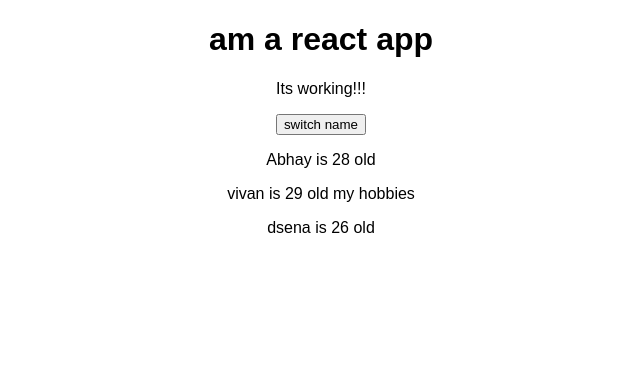
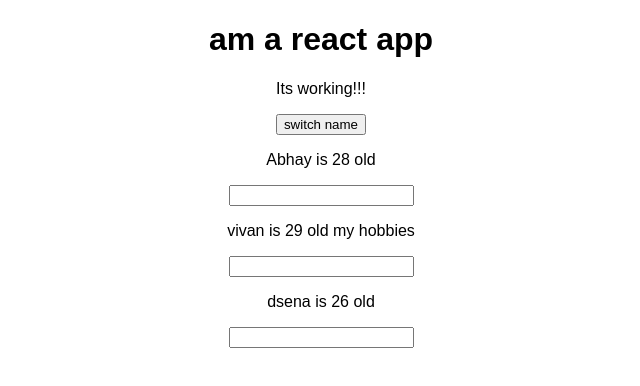
Before and after one commit to Megha-Niharika/UdemyReact_pgms, a React (Create React App) app: page / in a window 1280 px wide. Shown: the top 386 px of the page, without its empty margins (319-959 px from the left). Built offline with nearby package versions, Linux system fonts and the light colour scheme.

Commit message:
Adding two way bulding

```diff
--- a/src/App.js
+++ b/src/App.js
@@ -24,22 +24,40 @@
 
 ]})
 }
+
+nameChangedHandler =(event) =>
+{
+  this.setState({
+    persons : [
+
+   {name: "mac" , age:"28"} ,
+   {name: event.target.value, age:"29"},
+    {name :"dsena" , age:"24"}
+
+ ]})
+}
+
+
+
+
+
   render() {
     return (
       <div className="App">
         <h1>am a react app</h1>
         <p>Its working!!!</p>
-        <button onClick={this.switchNameHandler.bind(this,"vivi")}>switch name</button>
+        <button onClick={() =>this.switchNameHandler("megha!!!!!")}>switch name</button>
         <Person
         name={this.state.persons[0].name}
          age={this.state.persons[0].age}/>
         <Person
         name={this.state.persons[1].name}
         age={this.state.persons[1].age}
-        click={this.switchNameHandler.bind(this,"ayan")}> my hobbies</Person>
+        click={this.switchNameHandler.bind(this,"ayan")}
+        changed ={this.nameChangedHandler}> my hobbies</Person>
         <Person
         name={this.state.persons[2].name}
-         age={this.state.persons[2].age}/>
+         age={this.state.persons[2].age} click={this.switchNameHandler.bind(this,"aryn")}/>
       </div>
     );
   }
--- a/src/Person/Person.js
+++ b/src/Person/Person.js
@@ -6,7 +6,7 @@
 
         <div>
      <p onClick={props.click}>{props.name} is {props.age}  old{props.children} </p>
-
+<input type ="text" onChange= {props.changed}/>
      </div>
      )
 };
```
